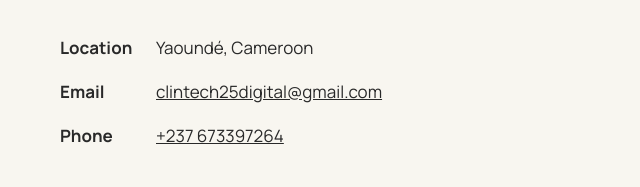
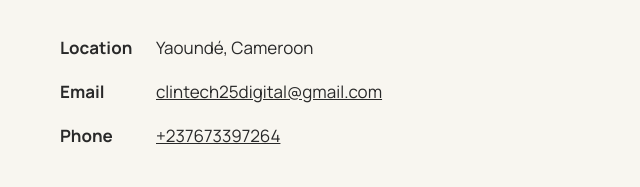
Before and after one commit to Clintonsuh/clintech-website, a plain HTML site: page index.html in a window 1280 px wide. Shown: the part 3700-3887 px from the top of the page, 0-640 px from the left. Drawn offline with Linux system fonts and the light colour scheme.

Commit message:
Update index.html

```diff
--- a/index.html
+++ b/index.html
@@ -109,7 +109,7 @@
       <ul class="details">
         <li><strong>Location</strong> Yaoundé, Cameroon</li>
         <li><strong>Email</strong> <a href="mailto:clintech25digital@gmail.com">clintech25digital@gmail.com</a></li>
-        <li><strong>Phone</strong> <a href="tel:+237673397264">+237 673397264</a></li>
+        <li><strong>Phone</strong> <a href="tel:+237673397264">+237673397264</a></li>
       </ul>
       <a class="btn btn-green" id="wa-link" href="https://wa.me/23763397264" target="_blank" rel="noopener">Chat on WhatsApp</a>
     </div>
```
